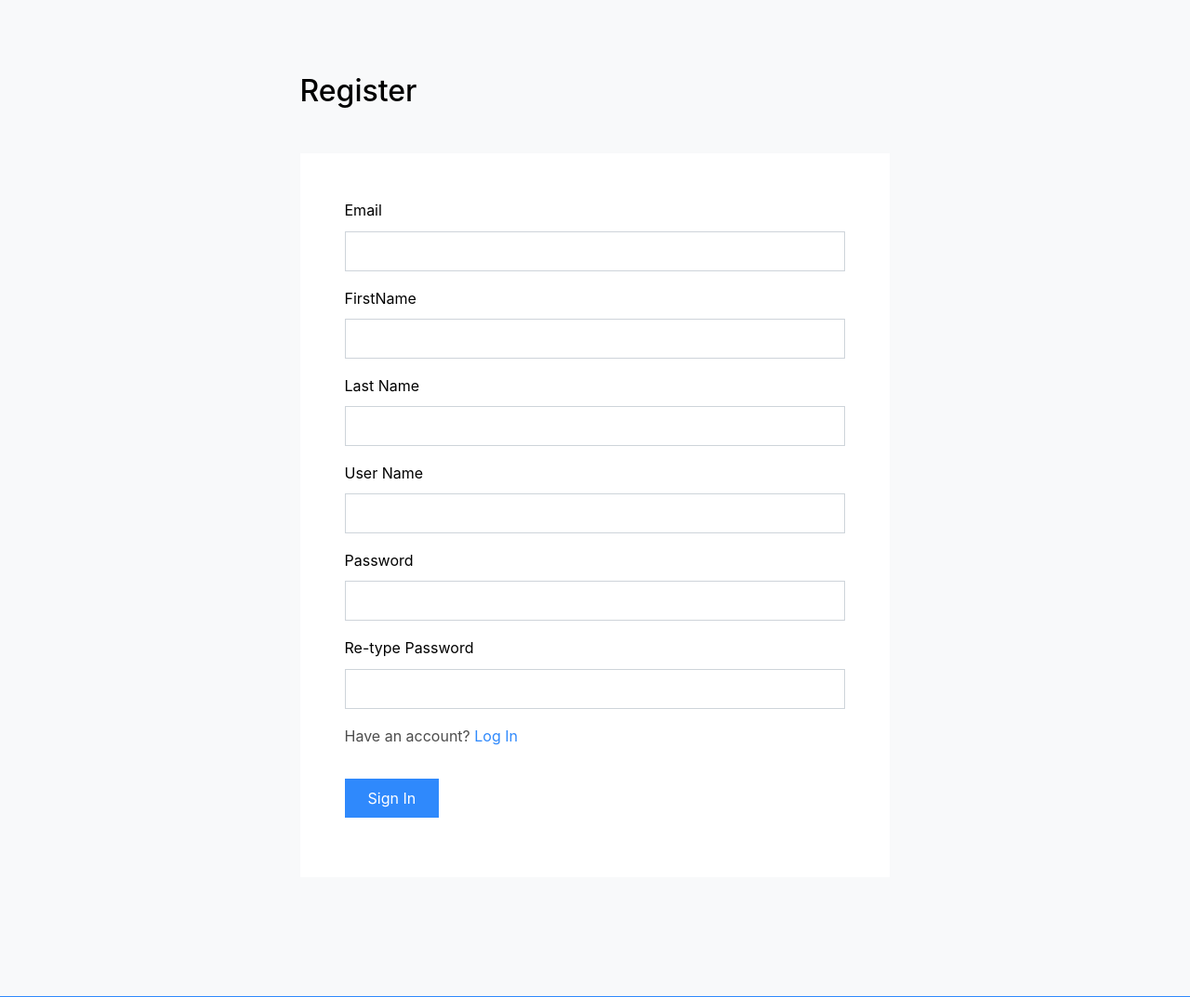
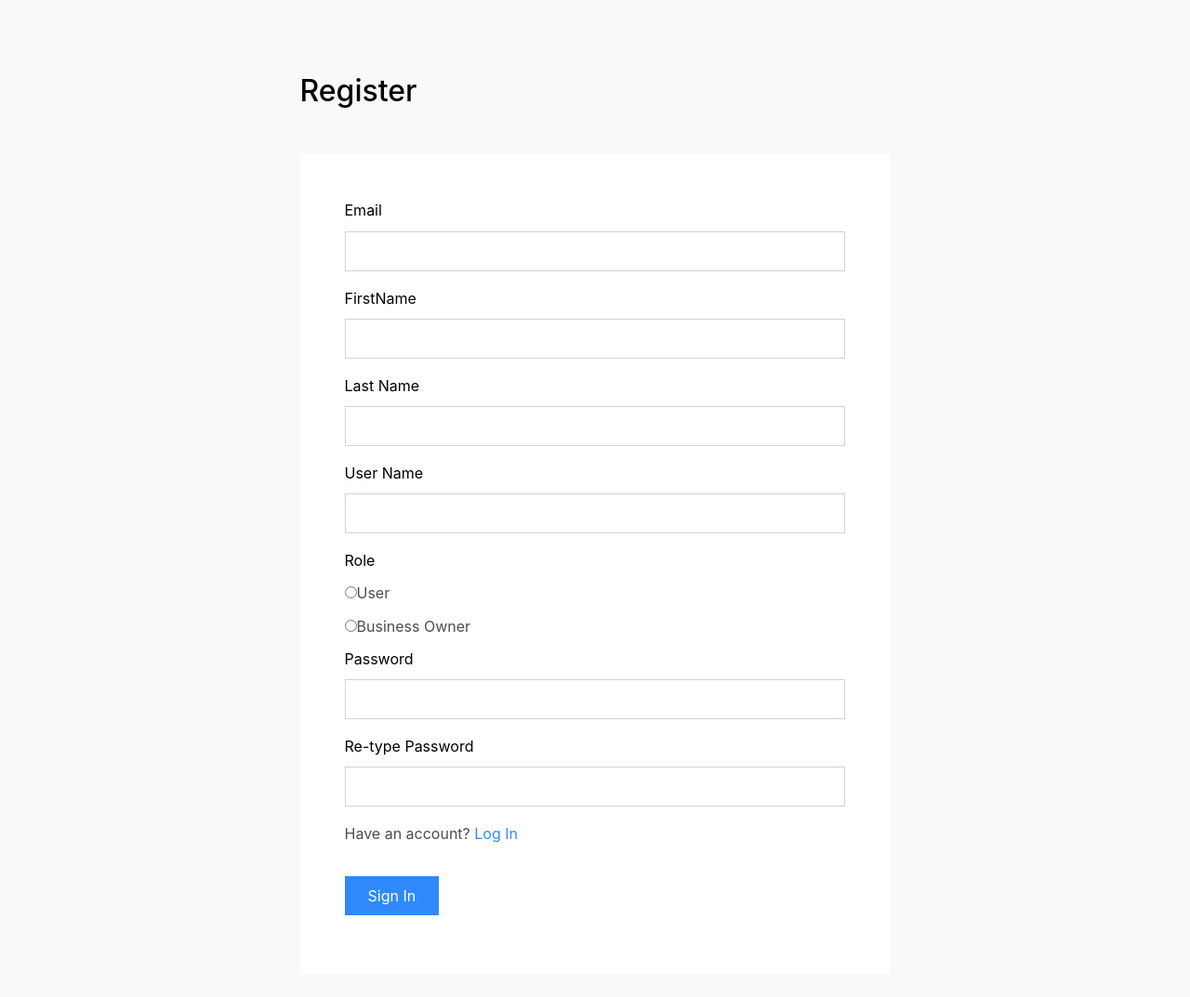
Before and after one commit to mhdhhemant/help_24, a Django app: page /register in a window 1280 px wide. Shown: the part 501-1574 px from the top of the page at 93% size. Run offline with Django 3.2, Linux system fonts and the light colour scheme; some libraries are stand-ins or nearby versions; some web fonts are replaced.

Commit message:
added model businessDetails, added radiobuttons, and other minor cchanges

```diff
--- a/home/admin.py
+++ b/home/admin.py
@@ -1,7 +1,8 @@
 from django.contrib import admin
-from .models import Trending,FindBusiness,UserRegister
+from .models import Trending,FindBusiness,UserRegister,Business_detail
 # Register your models here.
 
 admin.site.register(Trending)
 admin.site.register(FindBusiness)
+admin.site.register(Business_detail)
 admin.site.register(UserRegister)
--- a/home/views.py
+++ b/home/views.py
@@ -6,7 +6,7 @@ from django.contrib.auth.models import User
 from accounts.models import Users
 # Create your views here.
 
-from .models import FindBusiness, Trending, UserRegister
+from .models import FindBusiness, Trending, UserRegister, Business_detail
 
 
 def index(request):
@@ -71,7 +71,7 @@ def register(request):
         password = request.POST['password']
         password1 = request.POST['cpassword']
         username = request.POST['username']
-
+        role = request.POST['role']
         if password == password1:
             if UserRegister.objects.filter(username=username).exists():
                 messages.info(request, '*Username taken')
@@ -80,14 +80,24 @@ def register(request):
                 messages.info(request, '*Email taken')
                 return redirect('register')
             else:
+                if(role== 'user'):
+                    user1 = Users.objects.create_user(first_name=firstname, last_name=lastname, email=email, password=password,
+                                        username=username,is_user=True
+                                        )
+                    user = UserRegister(firstname=firstname, lastname=lastname, email=email, password=password,
+                                        username=username
+                                        )
 
-                user1 = Users.objects.create_user(first_name=firstname, last_name=lastname, email=email, password=password,
-                                    username=username,is_user=True
-                                    )
-                user = UserRegister(firstname=firstname, lastname=lastname, email=email, password=password,
-                                    username=username
-                                    )
-                user.save()
+                    user.save()
+                elif(role == 'business'):
+                    user1 = Users.objects.create_user(first_name=firstname, last_name=lastname, email=email, password=password,
+                                        username=username,is_businessOwner=True
+                                        )
+                    user = Business_detail(firstname=firstname, lastname=lastname, email=email, password=password,
+                                        username=username
+                                        )
+                    user.save()
+
                 user1.save()
 
         else:
--- a/template/register.html
+++ b/template/register.html
@@ -122,7 +122,7 @@
 
 
 
-            <form action="register" class="p-5 bg-white" method="post">
+            <form action="register" class="p-5 bg-white" method="POST">
                 {% csrf_token %}
               <div class="row form-group">
 
@@ -155,20 +155,28 @@
                   <input type="text" id="name" name="username" class="form-control" required  pattern=".{6,}" title="User Name must at least contains 6 characters">
                 </div>
               </div>
+              <label class="text-black" for="name">Role</label>
+
+              <div class="radio">
+                <label><input type="radio" name="role" value="user">User</label>
+              </div>
+              <div class="radio">
+                <label><input type="radio" name="role" value="business">Business Owner</label>
+              </div>
 
 
 
               <div class="row form-group">
                 <div class="col-md-12">
                   <label class="text-black" for="subject">Password</label>
-                  <input type="password" id="subject" name="password" class="form-control" required pattern="(?=.*\d)(?=.*[a-z])(?=.*[A-Z]).{8,}" title="Password must contain at least 8 characters, including UPPER/lowercase and numbers.">
+                  <input type="password" id="subject" name="password" class="form-control" title="Password must contain at least 8 characters, including UPPER/lowercase and numbers.">
                 </div>
               </div>
 
               <div class="row form-group">
                 <div class="col-md-12">
                   <label class="text-black" for="subject">Re-type Password</label>
-                  <input type="password" id="subject" name="cpassword" class="form-control" required pattern="(?=.*\d)(?=.*[a-z])(?=.*[A-Z]).{8,}" title="Please enter the same Password as above.">
+                  <input type="password" id="subject" name="cpassword" class="form-control"  title="Please enter the same Password as above.">
                   <div class="valid-feedback" >
 
                       {% for message in messages %}
```
Also changed, not shown: home/models.py (+14 -0 lines), home/migrations/0002_business_detail.py (added), 1 other file.
